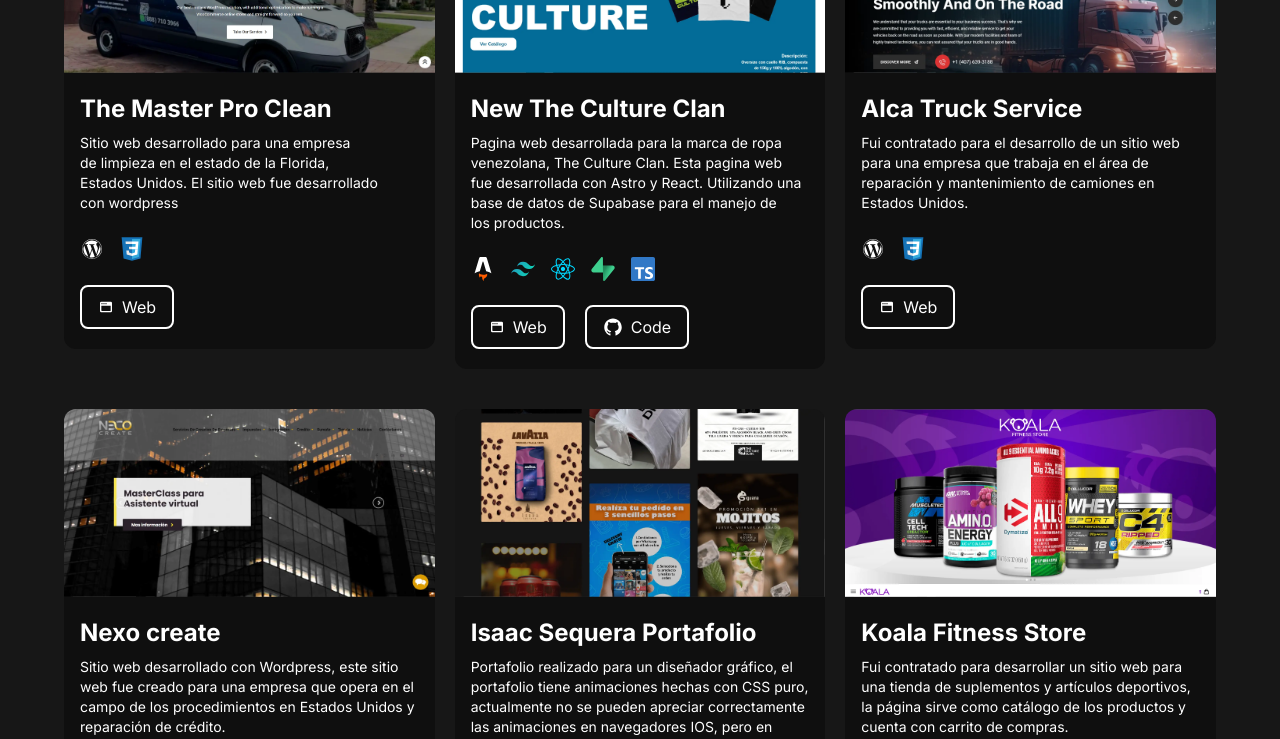
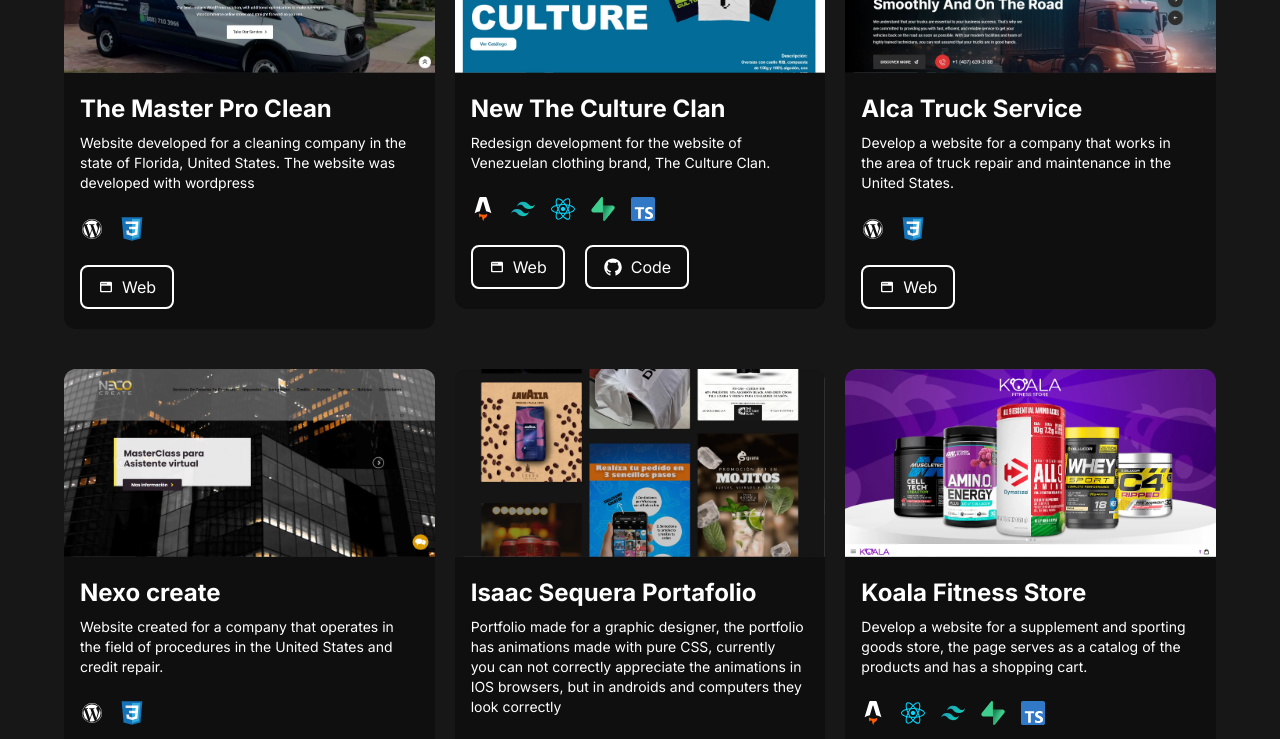
Before and after one commit to jgra1999/portafolio-2024, a Next.js app: page /en in a window 1280 px wide. Shown: the part 1240-1979 px from the top of the page. Built offline with nearby package versions, Linux system fonts and the light colour scheme; what tailwindcss-animated would draw is missing.

Commit message:
Add multilingual support for project descriptions in ProjectCard component

```diff
--- a/src/components/ProjectTabs.tsx
+++ b/src/components/ProjectTabs.tsx
@@ -29,7 +29,7 @@
 									key={project.id}
 									name={project.name}
 									description_es={project.description_es}
-									description_en=''
+									description_en={project.description_en}
 									image={project.image}
 									stack={project.stack}
 									web_url={project.web_url}
@@ -44,7 +44,7 @@
 								key={project.id}
 								name={project.name}
 								description_es={project.description_es}
-								description_en=''
+								description_en={project.description_en}
 								image={project.image}
 								stack={project.stack}
 								web_url={project.web_url}
@@ -58,7 +58,7 @@
 								<ProjectCard
 									name={project.name}
 									description_es={project.description_es}
-									description_en=''
+									description_en={project.description_en}
 									image={project.image}
 									stack={project.stack}
 									web_url={project.web_url}
--- a/src/components/projects/ProjectCard.tsx
+++ b/src/components/projects/ProjectCard.tsx
@@ -1,16 +1,22 @@
 /* eslint-disable @next/next/no-img-element */
-import React from 'react'
+import React, { useEffect, useState } from 'react'
 import { GithubIcon2, PageIcon } from '../Icons'
 import { ProjectCards } from '@/types/project-cards'
 
 export function ProjectCard({
 	name,
 	description_es,
+	description_en,
 	image,
 	stack,
 	web_url,
 	github_url
 }: ProjectCards) {
+	const [language, setLanguage] = useState('')
+	useEffect(() => {
+		const pathname = window.location.pathname // Obtiene la ruta completa (ej: /en/pagina)
+		setLanguage(pathname.split('/')[1]) // Divide la ruta y obtiene el segundo segmento
+	}, [])
 	return (
 		<div>
 			<div className='relative overflow-hidden group'>
@@ -24,7 +30,9 @@
 
 			<div className='bg-[#0c0c0c]/70 py-5 px-4 text-start rounded-b-xl'>
 				<h4 className='font-bold text-2xl'>{name}</h4>
-				<p className='text-white text-sm mt-2'>{description_es}</p>
+				<p className='text-white text-sm mt-2'>
+					{language === 'en' ? description_en : description_es}
+				</p>
 				<div className='flex items-center gap-x-4 mt-6'>
 					{stack.map((IconComponent: any, index: number) => (
 						<IconComponent key={index} styles='w-6 h-6' />
```
